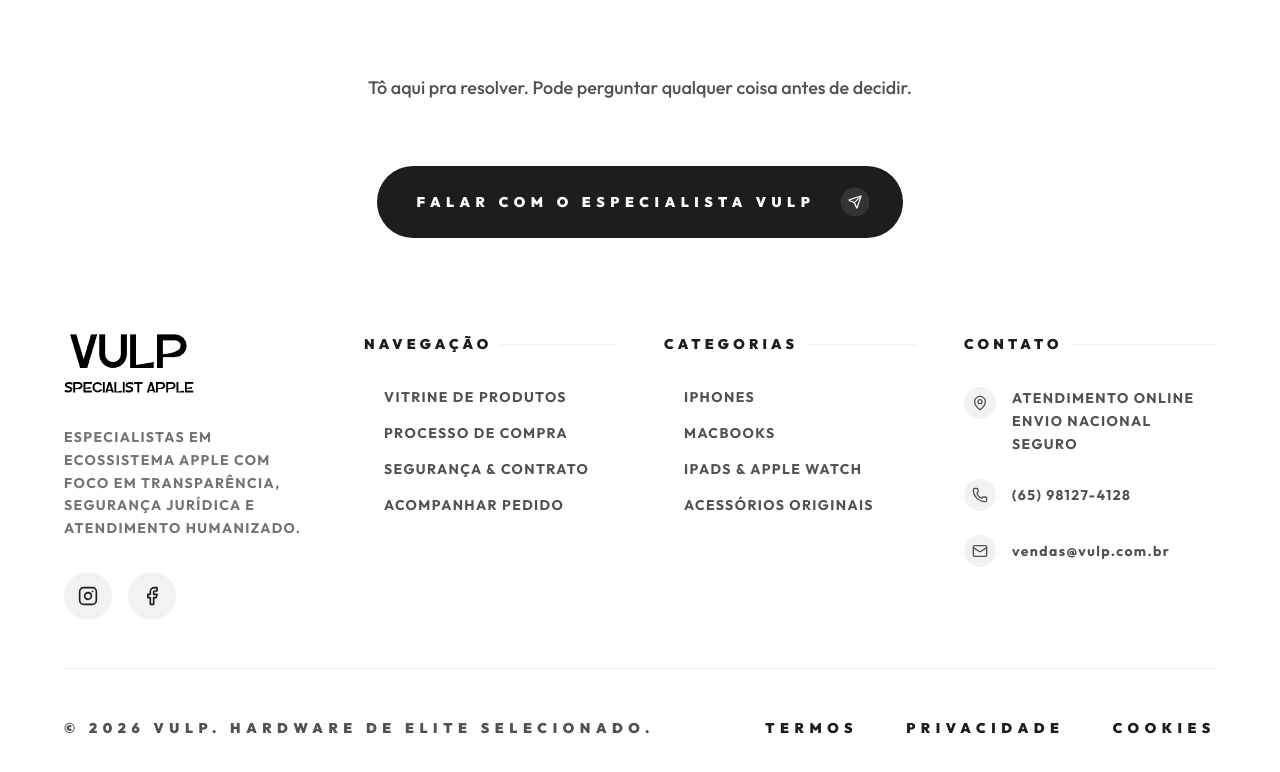
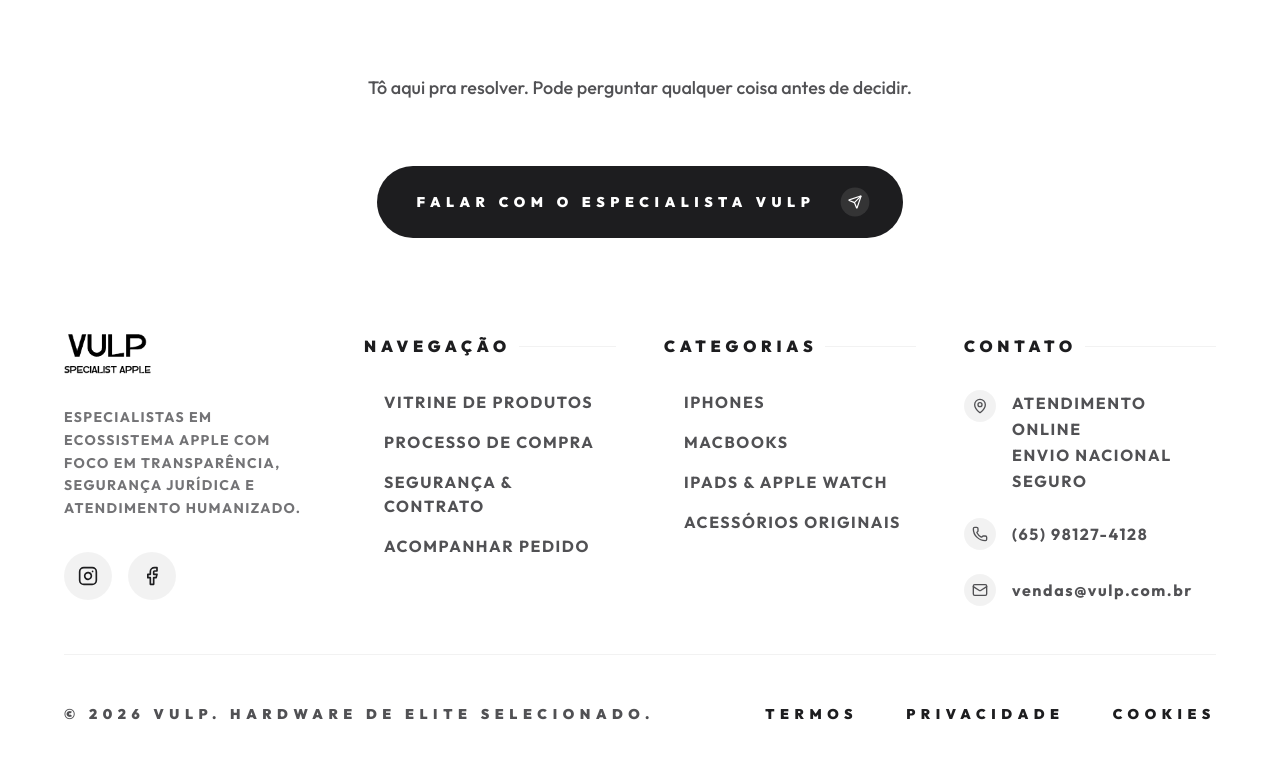
Before and after one commit to Monteiromathe550/VULPE, a React (Vite) app: page / in a window 1280 px wide. Shown: the part 7156-7928 px from the top of the page. Built offline with nearby package versions, Linux system fonts and the light colour scheme.

Commit message:
Update Footer.tsx

```diff
--- a/src/components/Footer.tsx
+++ b/src/components/Footer.tsx
@@ -6,7 +6,7 @@ import logoDark from '../assets/logo-dark.png';
 
 export function Footer() {
   return (
-    <footer className="bg-white text-foreground pt-16 pb-12 lg:pt-32 lg:pb-16 border-t border-black/5 overflow-hidden">
+    <footer className="bg-white text-foreground pt-32 pb-12 lg:pt-32 lg:pb-16 border-t border-black/5 overflow-hidden">
       <div className="container mx-auto px-6">
         {/* Massive Reference Style CTA */}
         <div className="mb-12 lg:mb-24 text-center relative">
@@ -79,7 +79,7 @@ export function Footer() {
               <img
                 src={logoDark}
                 alt="Logo"
-                className="h-16 w-auto object-contain"
+                className="h-10 lg:h-12 w-auto object-contain"
               />
             </div>
             <p className="text-muted-foreground text-sm leading-relaxed max-w-xs font-bold uppercase tracking-widest opacity-80">
@@ -96,11 +96,11 @@ export function Footer() {
           </div>
 
           <div>
-            <h4 className="text-[14px] font-black uppercase tracking-[0.3em] mb-8 flex items-center gap-2">
+            <h4 className="text-base font-black uppercase tracking-[0.3em] mb-8 flex items-center gap-2">
               Navegação
               <div className="h-[1px] flex-1 bg-black/5" />
             </h4>
-            <ul className="space-y-4 text-muted-foreground text-sm font-bold uppercase tracking-widest">
+            <ul className="space-y-4 text-muted-foreground text-base font-bold uppercase tracking-widest">
               {['Vitrine de Produtos', 'Processo de Compra', 'Segurança & Contrato', 'Acompanhar Pedido'].map((item) => (
                 <li key={item}>
                   <a href="#" className="hover:text-primary transition-colors flex items-center gap-2 group">
@@ -113,11 +113,11 @@ export function Footer() {
           </div>
 
           <div>
-            <h4 className="text-[14px] font-black uppercase tracking-[0.3em] mb-8 flex items-center gap-2">
+            <h4 className="text-base font-black uppercase tracking-[0.3em] mb-8 flex items-center gap-2">
               Categorias
               <div className="h-[1px] flex-1 bg-black/5" />
             </h4>
-            <ul className="space-y-4 text-muted-foreground text-sm font-bold uppercase tracking-widest">
+            <ul className="space-y-4 text-muted-foreground text-base font-bold uppercase tracking-widest">
               {['iPhones', 'MacBooks', 'iPads & Apple Watch', 'Acessórios Originais'].map((item) => (
                 <li key={item}>
                   <a href="#" className="hover:text-primary transition-colors flex items-center gap-2 group">
@@ -130,11 +130,11 @@ export function Footer() {
           </div>
 
           <div>
-            <h4 className="text-[14px] font-black uppercase tracking-[0.3em] mb-8 flex items-center gap-2">
+            <h4 className="text-base font-black uppercase tracking-[0.3em] mb-8 flex items-center gap-2">
               Contato
               <div className="h-[1px] flex-1 bg-black/5" />
             </h4>
-            <ul className="space-y-6 text-muted-foreground text-sm font-bold uppercase tracking-widest">
+            <ul className="space-y-6 text-muted-foreground text-base font-bold uppercase tracking-widest">
               <li className="flex items-start gap-4 group">
                 <div className="w-8 h-8 rounded-xl bg-black/5 flex items-center justify-center shrink-0 group-hover:bg-primary group-hover:text-white transition-colors">
                   <MapPin className="w-4 h-4" />
```
